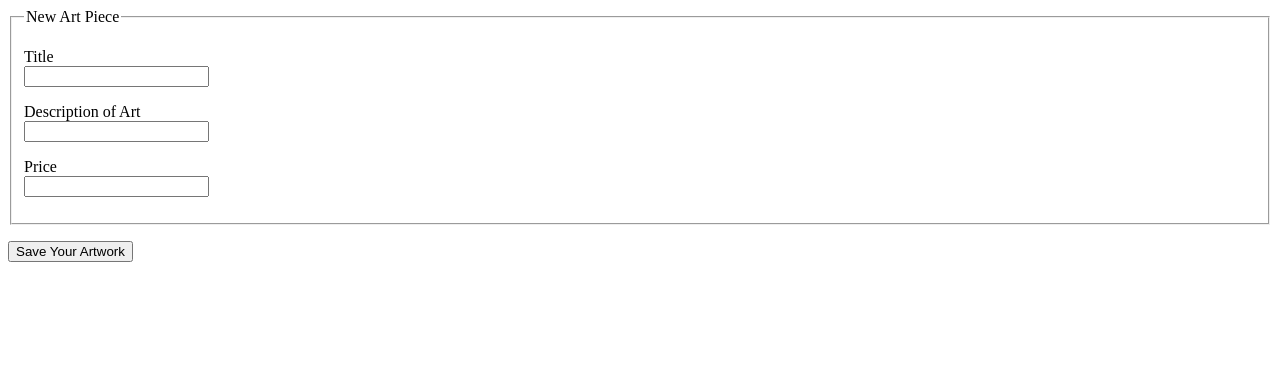
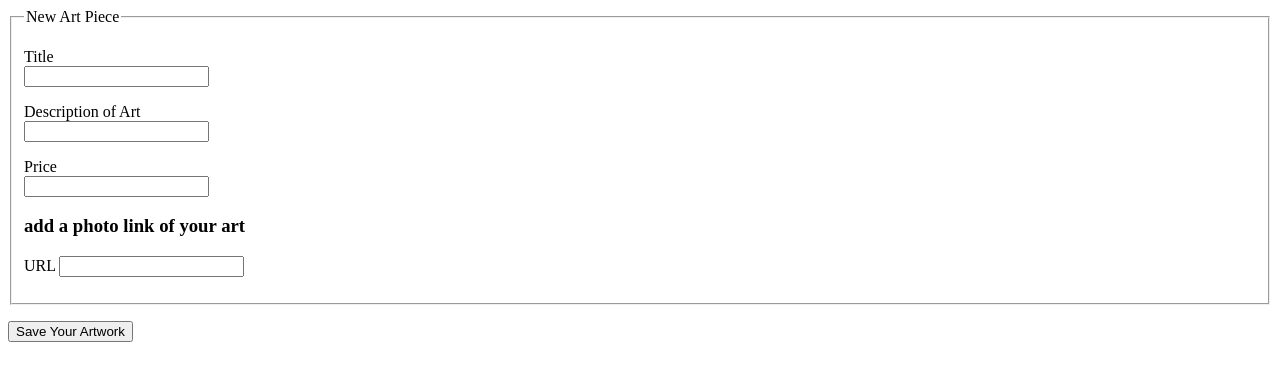
Before and after one commit to adgray09/art_hub, a Flask app: page /art/new in a window 1280 px wide. Shown: the top 381 px of the page. Run offline with Flask 2, Linux system fonts and the light colour scheme.

Commit message:
users can add photo of their artwork

```diff
--- a/app.py
+++ b/app.py
@@ -11,7 +11,7 @@ app = Flask(__name__)
 
 @app.route('/')
 #Home page route
-def store_index():
+def art_index():
     art_items = pieces.find()
     return render_template ('art_index.html', art_items=art_items)
 
@@ -26,13 +26,14 @@ def submit_art():
     added_art = {
         'title': request.form.get('title'),
         'description': request.form.get('description'),
-        'price': request.form.get('price')
+        'price': request.form.get('price'),
+        'url': request.form.get('url')
     }
-    print(added_art)
-    pieces.insert_one(added_art)
-    return redirect(url_for('store_index')) # <--------- has to be the app.route's method that renders art_index
+    piece_id = pieces.insert_one(added_art).inserted_id
+    return redirect(url_for('art_show', piece_id=piece_id)) # <--------- has to be the app.route's method that renders art_index
 
 @app.route('/art/<piece_id>')
+#look at one art piece
 def art_show(piece_id):
     art = pieces.find_one({'_id': ObjectId(piece_id)})
     return render_template('art_show.html', art=art)
--- a/templates/art_show.html
+++ b/templates/art_show.html
@@ -5,5 +5,8 @@
 <h1>{{ art.title }}</h1>
 <h2>{{ art.description }}</h2>
 <h2>{{ art.price }}</h2>
+<div class="card"><div class="card-body">
+    <img class='center' width="420" height="315" src="{{ art.url }}"></img>
+</div></div>
 <a href='/'>back home</a>
 {% endblock %}
--- a/templates/new_art.html
+++ b/templates/new_art.html
@@ -18,6 +18,11 @@
         <label for="price">Price</label><br>
         <input type='text' name='price' />
     </p>
+    <p>
+        <h3>add a photo link of your art</h3>
+        <label for='url'>URL</label>
+        <input type='url' name='url' />
+    </p>
     </fieldset>
     <!-- BUTTON -->
     <p>
```
